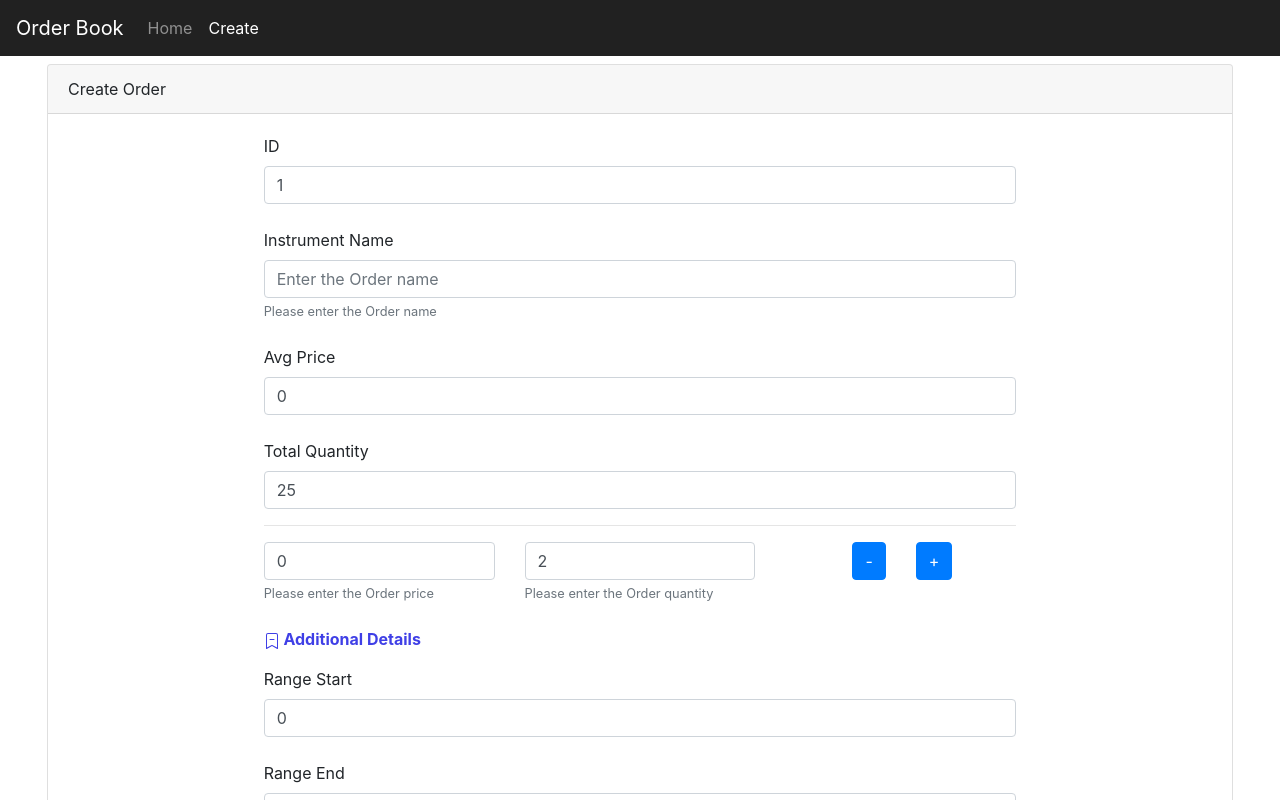
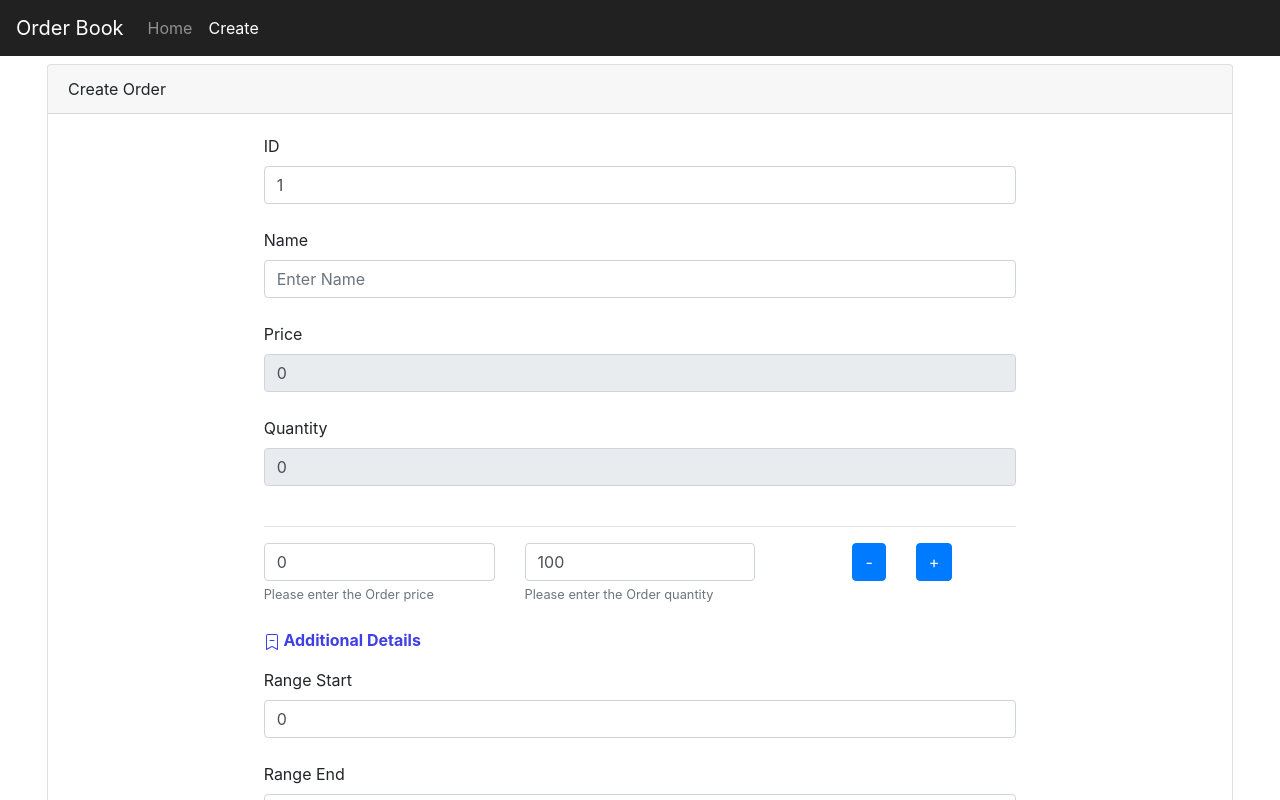
Before and after one commit to codesuman/order-book, an Angular app: page /order-form in a window 1280 px wide. Shown: the top 800 px of the page. Built offline with nearby package versions, Linux system fonts and the light colour scheme.

Commit message:
Template driven forms with Price Quantity pairs

```diff
--- a/src/app/app.module.ts
+++ b/src/app/app.module.ts
@@ -1,6 +1,6 @@
 import { BrowserModule } from '@angular/platform-browser';
 import { NgModule } from '@angular/core';
-import { FormsModule } from '@angular/forms';
+import { FormsModule, ReactiveFormsModule } from '@angular/forms';
 
 import { AppRoutingModule } from './app-routing.module';
 import { AppComponent } from './app.component';
@@ -20,7 +20,8 @@ import { PNLComponent } from './order/components/pnl/pnl.component';
   imports: [
     BrowserModule,
     AppRoutingModule,
-    FormsModule
+    FormsModule,
+    ReactiveFormsModule
   ],
   providers: [],
   bootstrap: [AppComponent]
--- a/src/app/order/components/create-order/create-order.component.html
+++ b/src/app/order/components/create-order/create-order.component.html
@@ -2,48 +2,48 @@
     <div class="card-header">
         {{updateOrder ? 'Update' : 'Create'}} Order
     </div>
-    <div class="card-body" *ngIf="order">
+    <div class="card-body">
         <div class="row">
             <div class="col-sm-8 offset-sm-2">
-                <form #createOrderForm="ngForm" (ngSubmit)="onSubmit(createOrderForm)">
-                  <div class="form-group">
-                    <label for="id">ID</label>
-                    <input [(ngModel)]="order.id" type="text" name="id" class="form-control" id="id" aria-describedby="idHelp" placeholder="Enter ID">
+                <form *ngIf="orderForm" [formGroup]="orderForm" (ngSubmit)="onSubmit()" class="form-group">
+                  <label>ID</label>
+                  <input type="text" class="form-control" formControlName="id" aria-describedby="idHelp" placeholder="Enter ID">
                   <br>
 
-                    <label for="name">Instrument Name</label>
-                    <input [(ngModel)]="order.name" type="text" name="name" class="form-control" id="name" aria-describedby="nameHelp" placeholder="Enter the Order name">
-                    <small id="nameHelp" class="form-text text-muted">Please enter the Order name</small>
+                  <label>Name</label>
+                  <input type="text" class="form-control" formControlName="name" aria-describedby="nameHelp" placeholder="Enter Name">
                   <br>
 
-                    <label for="price">Avg Price</label>
-                    <input [ngModel]="order.price" type="number" name="price" class="form-control" id="price" aria-describedby="priceHelp" placeholder="Enter the Order price">
+                  <label>Price</label>
+                  <input type="number" class="form-control" formControlName="price" [readonly]="true" aria-describedby="priceHelp">
                   <br>
 
-                    <label for="quantity">Total Quantity</label>
-                    <input [ngModel]="order.quantity" type="number" name="quantity" class="form-control" id="quantity" aria-describedby="quantityHelp" placeholder="Enter the Order quantity">
-
+                  <label>Quantity</label>
+                  <input type="number" class="form-control" formControlName="quantity" [readonly]="true" aria-describedby="quantityHelp">
+                  <br>
                   <hr>
 
-                    <div class="row" *ngFor="let pqPair of order.priceQuantityPairs; let i=index;" ngModelGroup="priceQuantityPairs">
+                  <ng-container *ngFor="let pqFormGroup of getControls(); let i = index">
+                    <div class="row" [formGroup]="pqFormGroup">
                       <div class="col-sm-4">
-                          <input [ngModel]="pqPair.price" (ngModelChange)="pqPairPriceChange()" type="number" name="price_{{pqPair.id}}" class="form-control" placeholder="Enter the Order price">
+                        <input type="number" class="form-control" formControlName="price" (keyup)="reconcileAveragePrice()">
                         <small class="form-text text-muted">Please enter the Order price</small>
-                          <br>
                       </div>
 
                       <div class="col-sm-4">
-                          <input [ngModel]="pqPair.quantity" (ngModelChange)="pqPairQtyChange()" type="number" name="quantity_{{pqPair.id}}" class="form-control" placeholder="Enter the Order quantity">
+                        <input type="number" class="form-control" formControlName="quantity" (keyup)="reconcileAveragePrice()">
                         <small class="form-text text-muted">Please enter the Order quantity</small>
                       </div>
 
                       <div class="col-sm-2">
-                          <button class="btn btn-primary float-right" (click)="removePriceQuantityPair(pqPair.id)">-</button>
+                        <button class="btn btn-primary float-right" (click)="removePQPair(i)">-</button>
                       </div>
                       <div class="col-sm-2">
-                          <button class="btn btn-primary" (click)="addPriceQuantityPair()">+</button>
+                        <button class="btn btn-primary" (click)="addPQPair($event, null)">+</button>
                       </div>
                     </div>
+                    <br>
+                  </ng-container>
 
                   <div (click)="showAdditionalDetailsForm = !showAdditionalDetailsForm" class="additional-details">
                     <p>
@@ -63,27 +63,24 @@
                   </div>
 
                   <div *ngIf="showAdditionalDetailsForm">
-                      <label for="rangeStart">Range Start</label>
-                      <input [(ngModel)]="order.rangeStart" type="number" name="rangeStart" class="form-control" id="rangeStart" aria-describedby="rangeStartHelp" placeholder="Enter Range Start value">
+                    <label>Range Start</label>
+                    <input type="number" class="form-control" formControlName="rangeStart" aria-describedby="rangeStartHelp">
                     <br>
 
-                      <label for="rangeEnd">Range End</label>
-                      <input [(ngModel)]="order.rangeEnd" type="number" name="rangeEnd" class="form-control" id="rangeEnd" aria-describedby="rangeEndHelp" placeholder="Enter Range Start value">
+                    <label>Range End</label>
+                    <input type="number" class="form-control" formControlName="rangeEnd" aria-describedby="rangeEndHelp">
                     <br>
 
-                      <label for="interval">Interval</label>
-                      <input [(ngModel)]="order.interval" type="number" name="interval" class="form-control" id="interval" aria-describedby="intervalHelp" placeholder="Enter Range Start value">
+                    <label>Interval</label>
+                    <input type="number" class="form-control" formControlName="interval" aria-describedby="intervalHelp">
                     <br>
                   </div>
-                  </div>
-
-                  <!-- <button class="btn btn-primary" (click)="createOrUpdateOrder()">{{updateOrder ? 'Update' : 'Create'}} Order</button> -->
                   <button class="btn btn-primary" type="submit">{{updateOrder ? 'Update' : 'Create'}} Order</button>
                   &nbsp;&nbsp;
                   <button class="btn btn-default" (click)="cancelAction()">Cancel</button>
                 </form>
 
-                <pre>{{createOrderForm.value | json}}</pre>
+                <!-- <pre>{{orderForm.value | json}}</pre> -->
             </div>
           </div>
     </div>
--- a/src/app/order/components/create-order/create-order.component.ts
+++ b/src/app/order/components/create-order/create-order.component.ts
@@ -1,5 +1,5 @@
 import { Component, OnInit } from '@angular/core';
-import { NgForm } from '@angular/forms';
+import { FormBuilder, FormGroup, FormArray, Validators, FormControl } from '@angular/forms';
 import {Router} from '@angular/router';
 import {ActivatedRoute} from "@angular/router";
 import { Subscriber } from 'rxjs';
@@ -19,7 +19,10 @@ export class CreateOrderComponent implements OnInit {
   updateOrder:boolean = false;
   cloneOrder: boolean = false;
 
+  public orderForm: FormGroup = new FormGroup({});
+
   constructor(
+    private fb: FormBuilder,
     private router: Router,
     private route: ActivatedRoute,
     private orderService: OrderService) {}
@@ -46,6 +49,21 @@ export class CreateOrderComponent implements OnInit {
           return false;
         });
 
+        if(this.order) {
+          this.orderForm = this.fb.group({
+            id: [this.order.id, Validators.required],
+            name: [this.order.name, Validators.required],
+            price: [this.order.price, Validators.required],
+            quantity: [this.order.quantity, Validators.required],
+            rangeStart: [this.order.rangeStart, Validators.required],
+            rangeEnd: [this.order.rangeEnd, Validators.required],
+            interval: [this.order.interval, Validators.required],
+            priceQuantityPairs: this.fb.array([])
+          });
+
+          this.order.priceQuantityPairs.forEach(pqPair => this.addPQPair(null, pqPair));
+        }
+
         if(!this.order) console.log(`Order not found for Update`);
       } else{
         // Create
@@ -53,14 +71,18 @@ export class CreateOrderComponent implements OnInit {
         orders.forEach(order => maxId = Math.max(order.id || 0, maxId));
         maxId++;
 
-        this.order = {id: maxId, name: "", price: 0, quantity: 25, rangeStart: 0, rangeEnd: 10, interval: 0.5, priceQuantityPairs: [
-            {id: 0, price: 0, quantity: 2},
-            // {id: 1, price: 10, quantity: 25},
-            // {id: 2, price: 20, quantity: 50}
-          ]
-        };
+        this.orderForm = this.fb.group({
+          id: [maxId, Validators.required],
+          name: ['', Validators.required],
+          price: [0, Validators.required],
+          quantity: [0, Validators.required],
+          rangeStart: [0, Validators.required],
+          rangeEnd: [10, Validators.required],
+          interval: [0.5, Validators.required],
+          priceQuantityPairs: this.fb.array([])
+        });
 
-        // this.reconcileAveragePrice();
+        this.addPQPair(null, null);
       }
     });
 
@@ -83,68 +105,56 @@ export class CreateOrderComponent implements OnInit {
     this.router.navigateByUrl('/home');
   }
 
-  addPriceQuantityPair(){
-    console.log(`ADD PRICE QUANTITY PAIR : `);
-
-    let maxId = -1;
-    this.order?.priceQuantityPairs.forEach(pqPair => maxId = Math.max(pqPair.id || 0, maxId));
-
-    this.order?.priceQuantityPairs.push({id: ++maxId, price: 1, quantity: 100});
-  }
-
-  removePriceQuantityPair(id: number){
-    console.log(`RemovePriceQuantityPair : ${id}`);
-
-    let index = -1;
-
-    this.order?.priceQuantityPairs.some((pq, i) => {
-      if(pq.id === id) {
-        index = i;
-        return true;
-      }
-
-      return false;
-    });
-
-    if(index !== -1) this.order?.priceQuantityPairs.splice(index, 1);
-  }
-
-  pqPairPriceChange(){
-    console.log(`PQ PairPriceChange`);
-    this.reconcileAveragePrice();
-  }
-
-  pqPairQtyChange(){
-    console.log(`PQ PairQtyChange`);
-    this.reconcileAveragePrice();
-  }
-
   reconcileAveragePrice(){
     console.log(`ReconcileAveragePrice`);
-
-    if(!this.order) return;
 
     let totalPrice = 0;
     let totalQty = 0;
 
-    this.order?.priceQuantityPairs.forEach(pqPair => {
+    this.orderForm?.value.priceQuantityPairs.forEach((pqPair:any) => {
       totalPrice += (pqPair.price * pqPair.quantity);
-      totalQty += pqPair.quantity;
+      totalQty += Number.parseInt(pqPair.quantity);
     });
 
-    this.order.price = totalPrice / totalQty;
-    this.order.quantity = totalQty;
+    this.orderForm.patchValue({
+      price: totalPrice / totalQty,
+      quantity: totalQty
+    });
   }
 
-  onSubmit(form: NgForm){
+  onSubmit(){
     console.log(`On Submit handler : `);
 
-    console.log(form.value);
+    console.log(this.orderForm.value);
 
-    console.log(`Post conversion : `);
+    this.order = this.orderForm.value;
+    this.orderService.createOrder(this.order);
 
-    this.order = <OrderDetails><unknown>form.value;
-    console.log(this.order);
+    this.router.navigateByUrl('/home');
+  }
 
+  removePQPair(i: number) {
+    let usersArray = this.orderForm.get('priceQuantityPairs') as FormArray;
+    usersArray.removeAt(i);
+
+    this.reconcileAveragePrice();
+  }
+
+  addPQPair(event: Event|null, pqPair: PriceQuantity | null) {
+    if(event) event.preventDefault();
+
+    let priceQuantityPairs = this.orderForm.get('priceQuantityPairs') as FormArray;
+    let arraylen = priceQuantityPairs.length;
+
+    let newPQGroup: FormGroup = this.fb.group({
+      price: [(pqPair)?pqPair.price : 0, Validators.required],
+      quantity: [(pqPair)?pqPair.quantity : 100, Validators.required]
+    })
+
+    priceQuantityPairs.insert(arraylen, newPQGroup);
+  }
+
+  getControls() {
+    return (this.orderForm.get('priceQuantityPairs') as FormArray).controls as Array<FormGroup>;
   }
 }
--- a/src/app/order/interfaces/price-quantity-pair.ts
+++ b/src/app/order/interfaces/price-quantity-pair.ts
@@ -1,5 +1,4 @@
 export interface PriceQuantity {
-    id: number;
     price: number;
     quantity: number;
 }
```
Also changed, not shown: 1 other file (tests, documents, lock files or other folders). Lines whose indentation alone changed are shown as unchanged.
